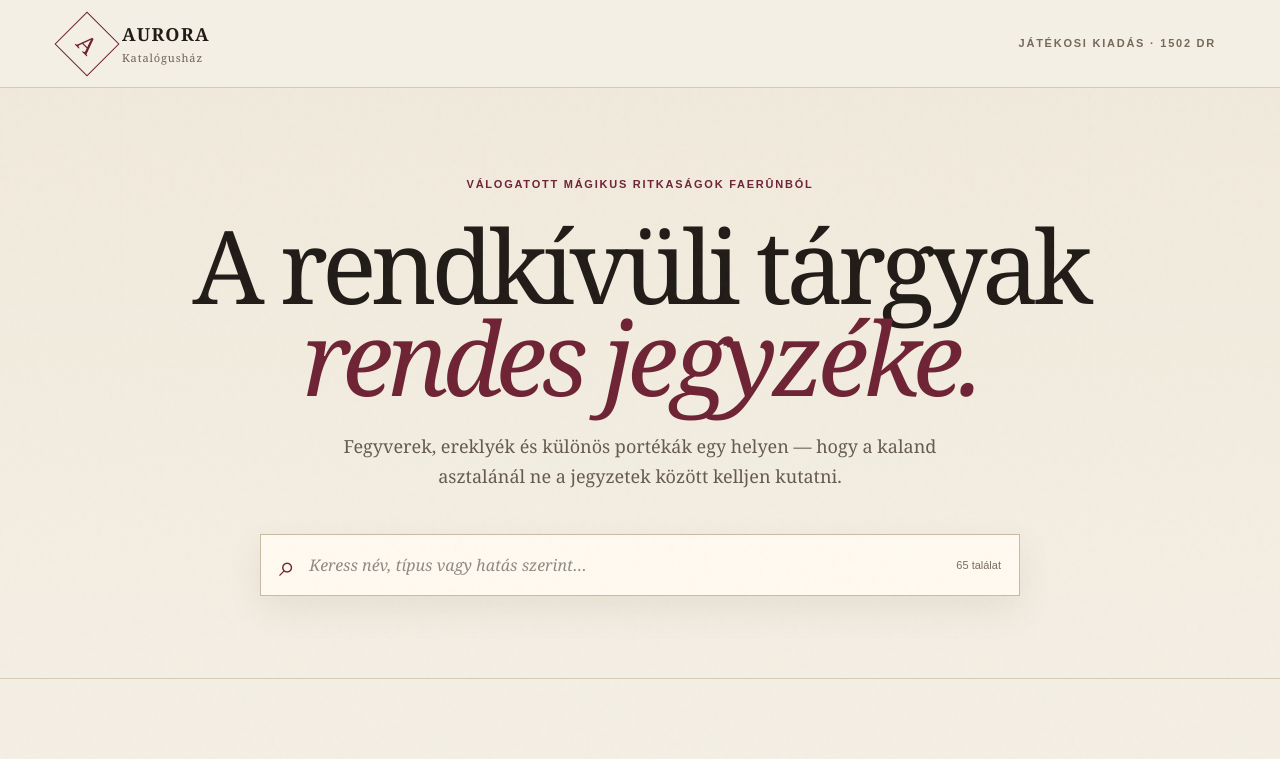
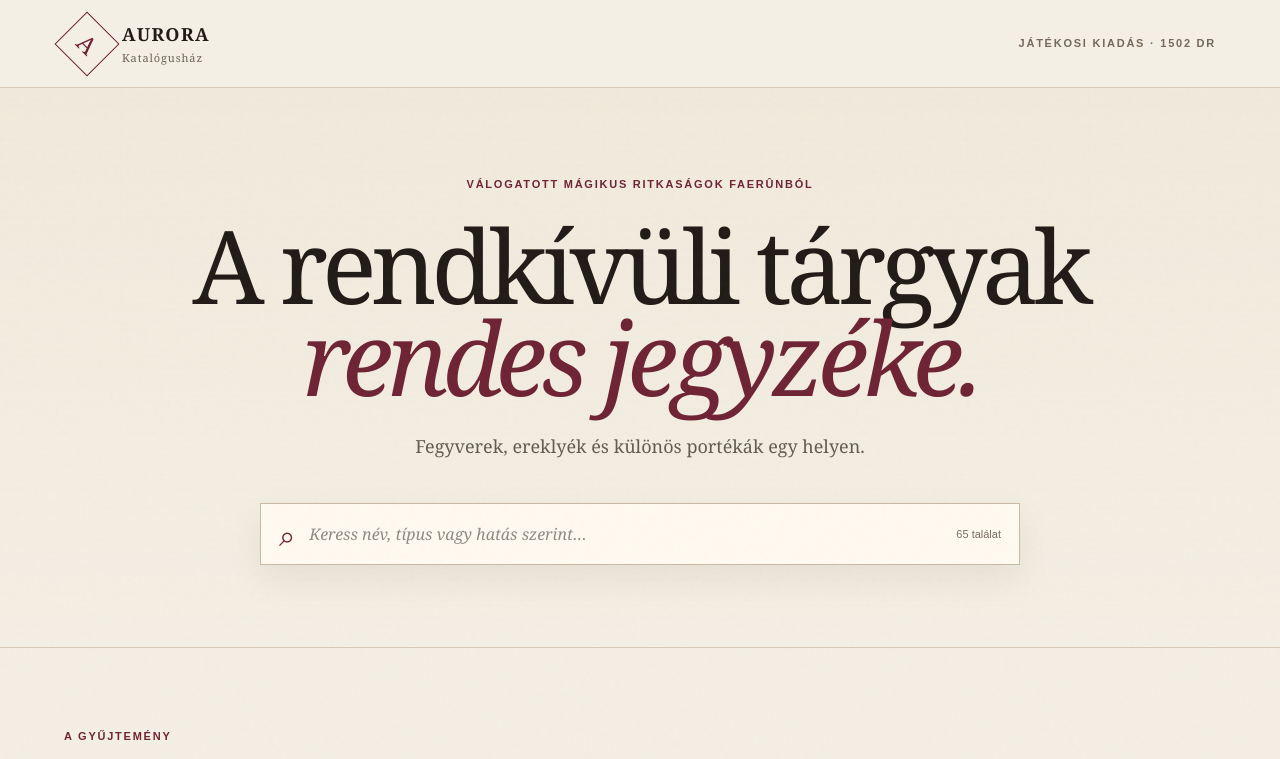
Before and after one commit to 90tszabotibor/Item-Catalog, a Next.js app: page / in a window 1280 px wide. Shown: the top 759 px of the page. Built offline with nearby package versions, Linux system fonts and the light colour scheme.

Commit message:
Shorten catalog introduction

```diff
--- a/app/page.tsx
+++ b/app/page.tsx
@@ -26,7 +26,7 @@ export default function Home() {
 
   return <main>
     <nav className="topbar"><a className="brand" href="#top" aria-label="Aurora Katalógusháza kezdőlap"><span className="brandMark">A</span><span><strong>Aurora</strong><small>Katalógusház</small></span></a><span className="edition">Játékosi kiadás · 1502 DR</span></nav>
-    <header className="hero" id="top"><div className="eyebrow">Válogatott mágikus ritkaságok Faerûnból</div><h1>A rendkívüli tárgyak<br/><em>rendes jegyzéke.</em></h1><p>Fegyverek, ereklyék és különös portékák egy helyen — hogy a kaland asztalánál ne a jegyzetek között kelljen kutatni.</p><label className="search"><span>⌕</span><input value={query} onChange={(event) => setQuery(event.target.value)} placeholder="Keress név, típus vagy hatás szerint…" aria-label="Keresés a tárgyak között"/><kbd>{filtered.length} találat</kbd></label></header>
+    <header className="hero" id="top"><div className="eyebrow">Válogatott mágikus ritkaságok Faerûnból</div><h1>A rendkívüli tárgyak<br/><em>rendes jegyzéke.</em></h1><p>Fegyverek, ereklyék és különös portékák egy helyen.</p><label className="search"><span>⌕</span><input value={query} onChange={(event) => setQuery(event.target.value)} placeholder="Keress név, típus vagy hatás szerint…" aria-label="Keresés a tárgyak között"/><kbd>{filtered.length} találat</kbd></label></header>
     <section className="catalog" aria-label="Mágikus tárgyak"><div className="sectionHead"><div><span className="eyebrow">A gyűjtemény</span><h2>Frissen lajstromozva</h2></div><p>Minden ár tájékoztató jellegű.<br/>A készlet kalandonként változhat.</p></div>
       <div className="filters" role="group" aria-label="Kategóriaszűrő">{categories.map((name) => <button key={name} className={category === name ? 'active' : ''} onClick={() => setCategory(name)}>{name}</button>)}</div>
       <div className="grid">{filtered.map((item) => <article className="card" key={item.id}><div className={`artifact artifact${item.id % 4}`} aria-hidden="true"><span>{item.name.charAt(0)}</span></div><div className="cardBody"><div className="meta"><span>{item.category}</span><span>№ {String(item.id).padStart(3, '0')}</span></div><h3>{item.name}</h3><p>{item.summary}</p><div className="cardFoot"><strong>{item.price ? `${item.price.toLocaleString('hu-HU')} arany` : 'Ár megegyezés szerint'}</strong><button onClick={() => setSelected(item)} aria-label={`${item.name} részletei`}>Részletek <span>→</span></button></div></div></article>)}</div>
```
